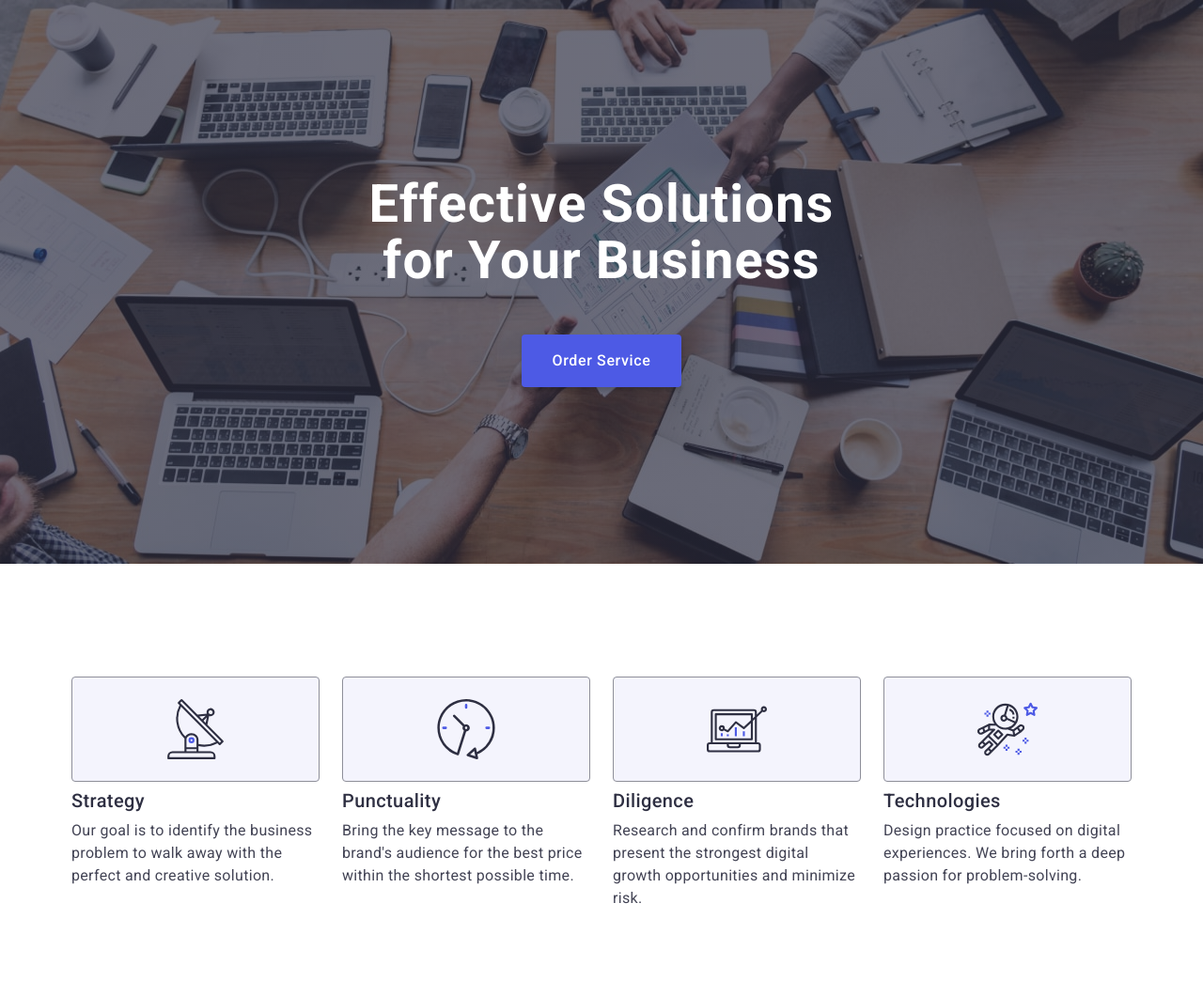
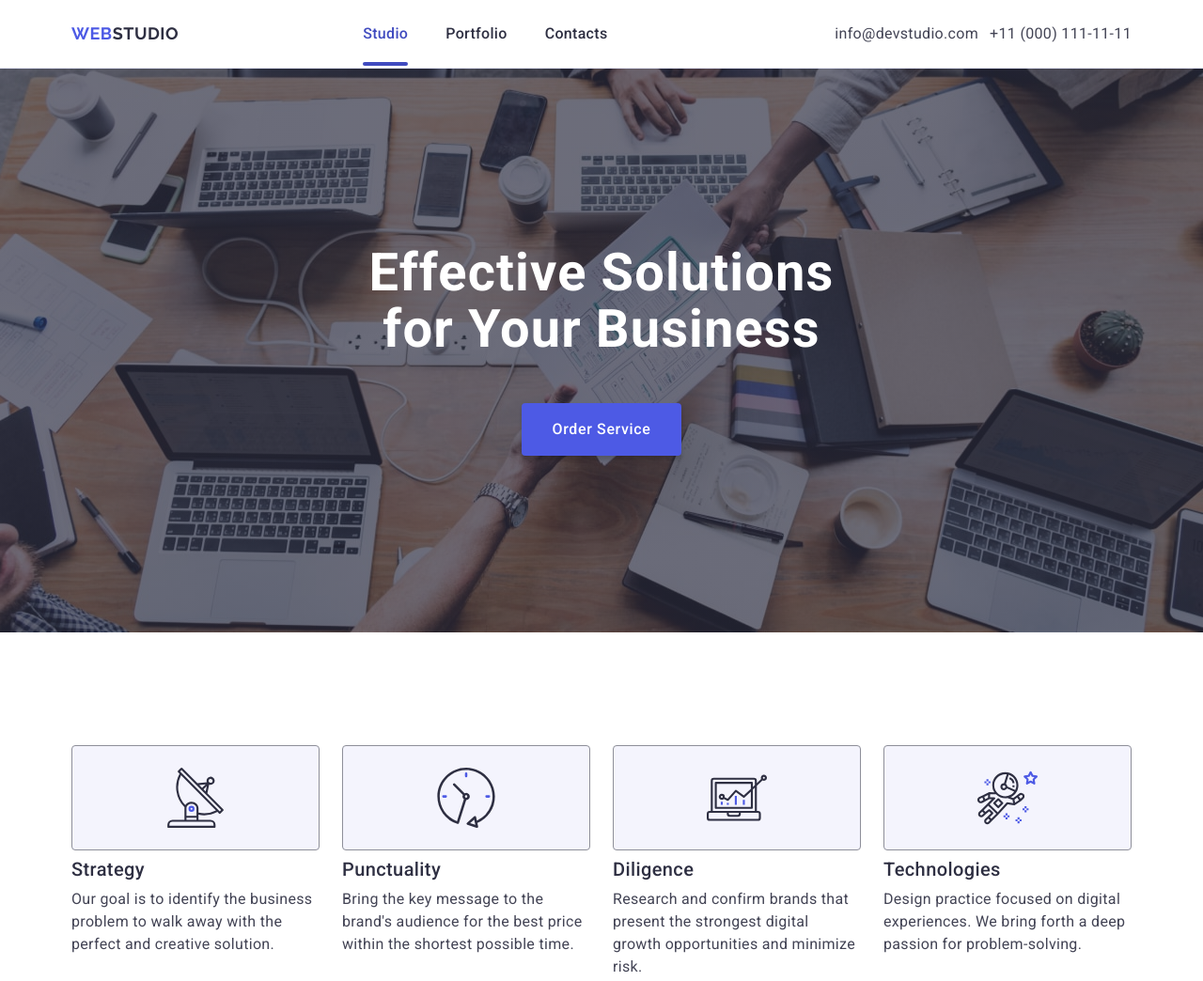
Before and after one commit to DashaAndreeva/goit-markup-hw-06, a plain HTML site: page index.html in a window 1280 px wide. Shown: the top 1044 px of the page at 94% size. Drawn offline with nearby package versions, Linux system fonts and the light colour scheme.

Commit message:
768 header

```diff
--- a/css/styles.css
+++ b/css/styles.css
@@ -849,6 +849,16 @@ header .logo-decoration {
     /* margin: 0 auto; */
     padding: 0 15px;
   }
+  /* Header */
+
+  .nav-header {
+    gap: 120px;
+  }
+
+  .header-adress-list {
+    flex-wrap: wrap;
+    gap: 12px;
+  }
 
   /* HERO */
 
--- a/index.html
+++ b/index.html
@@ -20,7 +20,7 @@
     <link rel="stylesheet" href="./css/styles.css" />
   </head>
   <body>
-    <!-- <header class="header">
+    <header class="header">
       <div class="container header-list-all">
         <nav class="nav-header">
           <a href="./index.html" target="_blank" class="logo"
@@ -59,7 +59,7 @@
           </ul>
         </address>
       </div>
-    </header> -->
+    </header>
     <main>
       <section class="hero-section">
         <div class="container">
```
